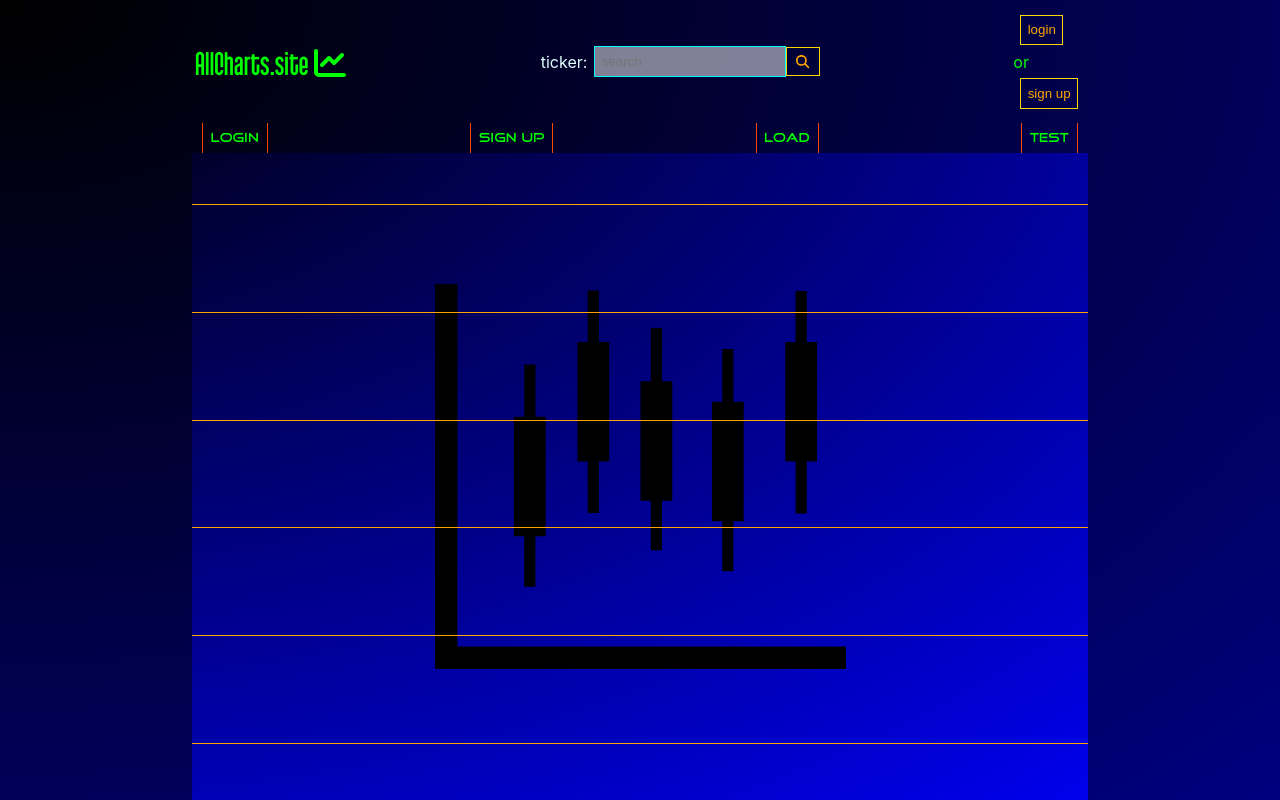
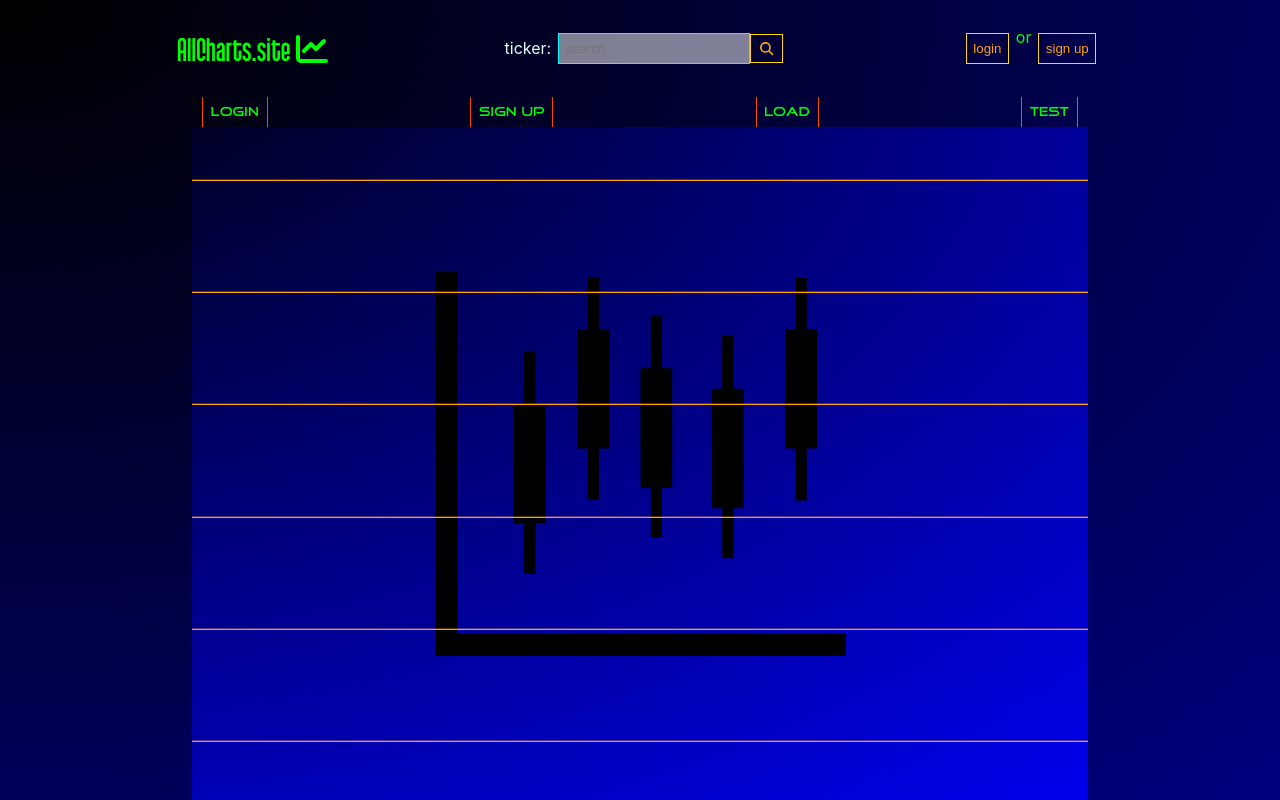
Before and after one commit to Jwatkins1138/charts-client, a React (Create React App) app: page / in a window 1280 px wide. Built offline with nearby package versions, Linux system fonts and the light colour scheme.

Commit message:
more header style

```diff
--- a/src/index.css
+++ b/src/index.css
@@ -75,6 +75,7 @@ header {
   display: flex;
   justify-content: space-evenly;
   align-items: center;
+  flex-wrap: wrap;
   padding: .5em;
 
 }
@@ -102,6 +103,10 @@ aside {
 
 .head-search > input {
   margin-right: 0;
+}
+
+.header-side {
+  display: flex;
 }
 
 input {
```
